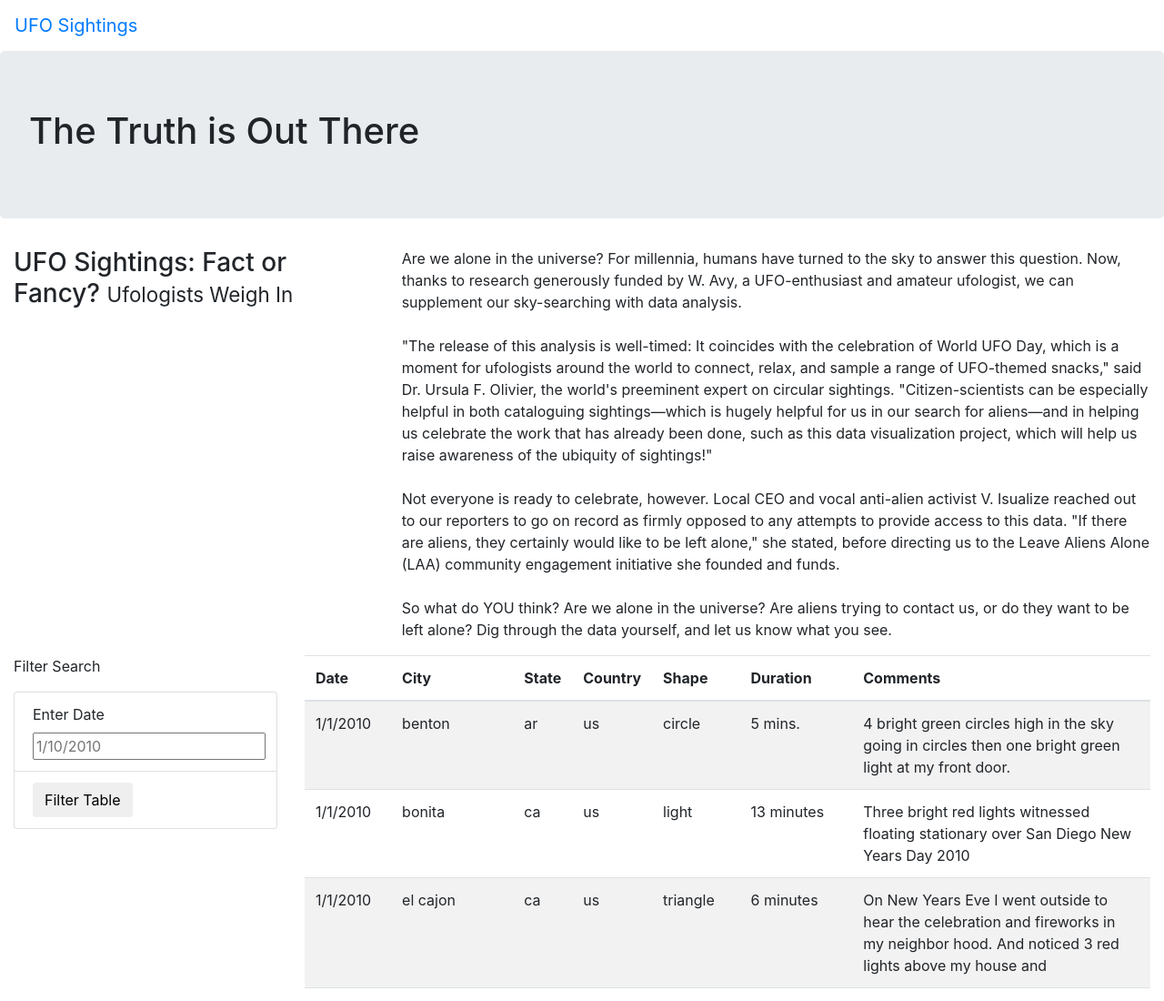
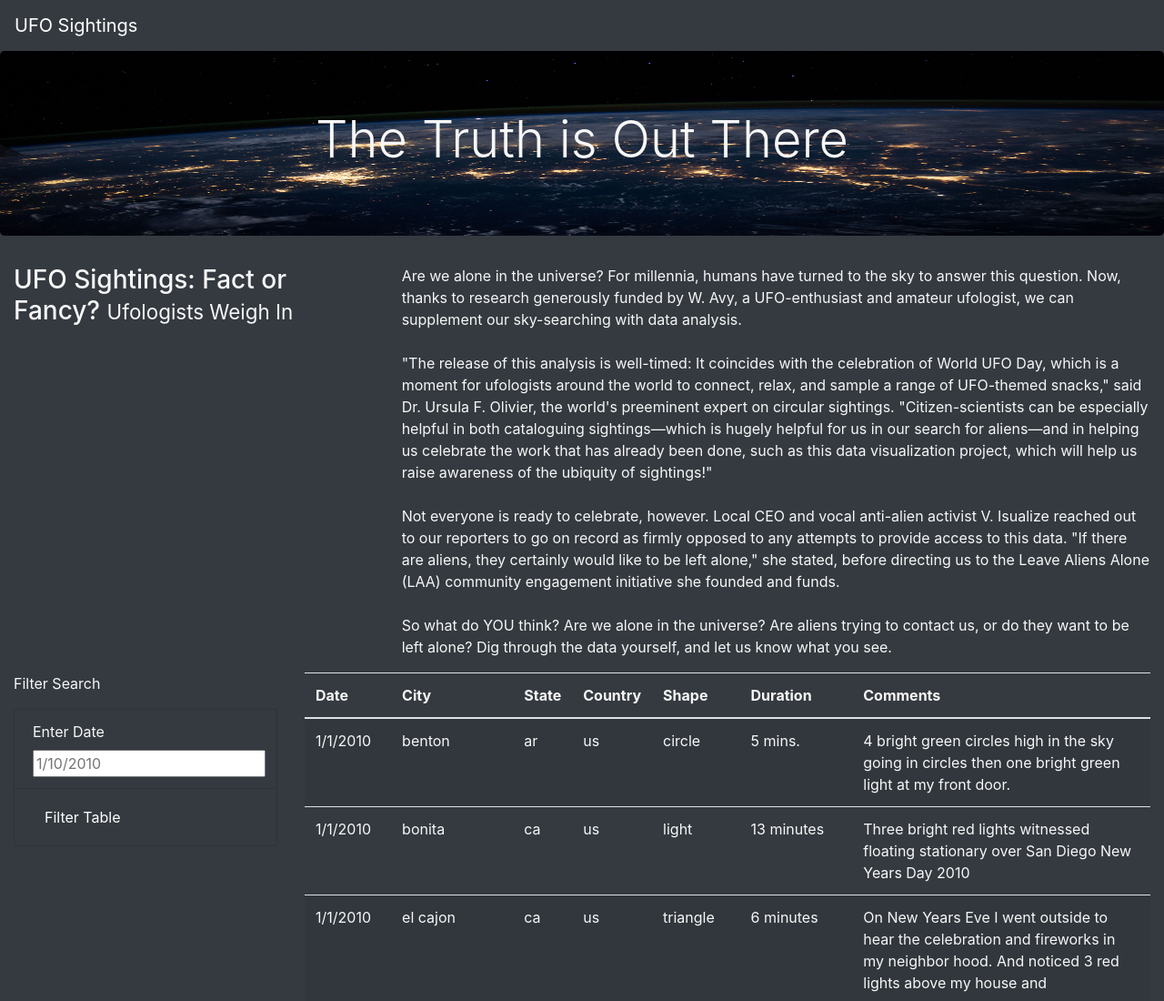
Before and after one commit to dcweaver/UFOs, a plain HTML site: page index.html in a window 1280 px wide. Shown: the top 1100 px of the page at 91% size. Drawn offline with nearby package versions, Linux system fonts and the light colour scheme.

Commit message:
adding final module code

```diff
--- a/index.html
+++ b/index.html
@@ -13,14 +13,14 @@
     />
     <link rel="stylesheet" href="static/css/style.css">
 </head>
-<body>
+<body class = "bg-dark">
     <div class = "wrapper">
-        <nav class = "navbar navbar-expand-lg">
+        <nav class = "navbar navbar-dark bg-dark navbar-expand-lg">
             <a class = "navbar-brand" href = "index.html"> UFO Sightings</a>
         </nav>
     </div>
     <div class = "jumbotron">
-        <h1> The Truth is Out There</h1>
+        <h1 class = "display-4"> The Truth is Out There</h1>
     </div>
     <div class = "container-fluid">
         <div class= "row">
@@ -41,16 +41,18 @@
     <div class="container-fluid">
         <div class = "row">
             <div class = "col-md-3">
-                <form>
+                <form class = "bg-dark">
                     <p> Filter Search </p>
-                    <ul class = "list-group">
-                        <li class = "list-group-item">
+                    <ul class = "list-group bg-dark">
+                        <li class = "list-group-item bg-dark">
                             <label for = "date"> Enter Date </label>
                             <input type = "text" placeholder="1/10/2010" id = "datetime" />
 
                         </li>
-                        <li class = "list-group-item">
-                            <button id="filter-btn" type="button" class="btn btn-default">Filter Table</button>
+                        <li class = "list-group-item bg-dark">
+                            <button id="filter-btn" type="button" class="btn btn-dark">
+                                Filter Table
+                            </button>
 
                         </li>
 
--- a/static/css/style.css
+++ b/static/css/style.css
@@ -0,0 +1,9 @@
+body {
+
+    color: #f7f7f7;
+  }
+.jumbotron {
+    background-image: url("../images/nasa.jpg");
+    background-size: 100% 100%;
+    text-align: center;
+}
```
Also changed, not shown: static/images/nasa.jpg (added).
